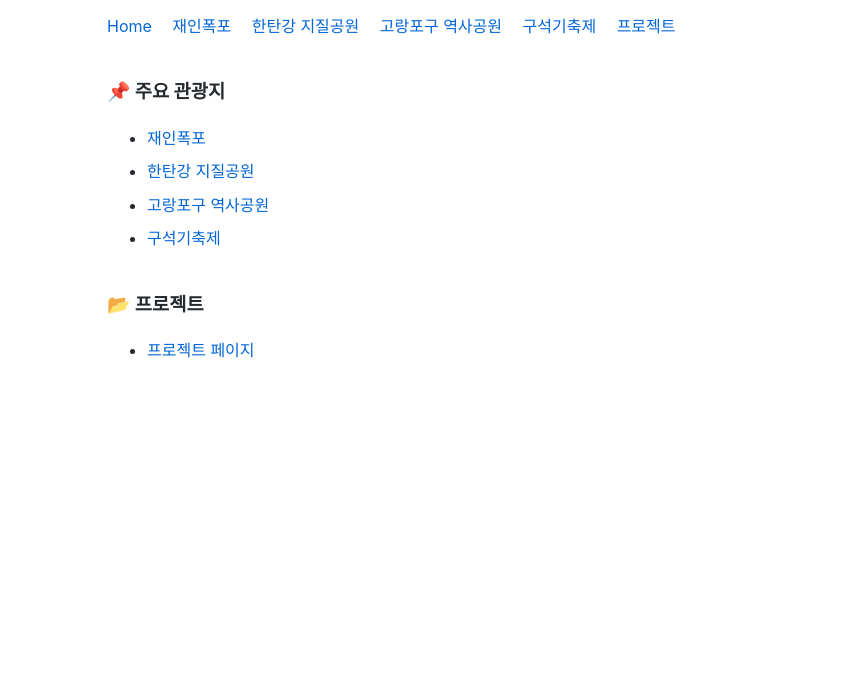
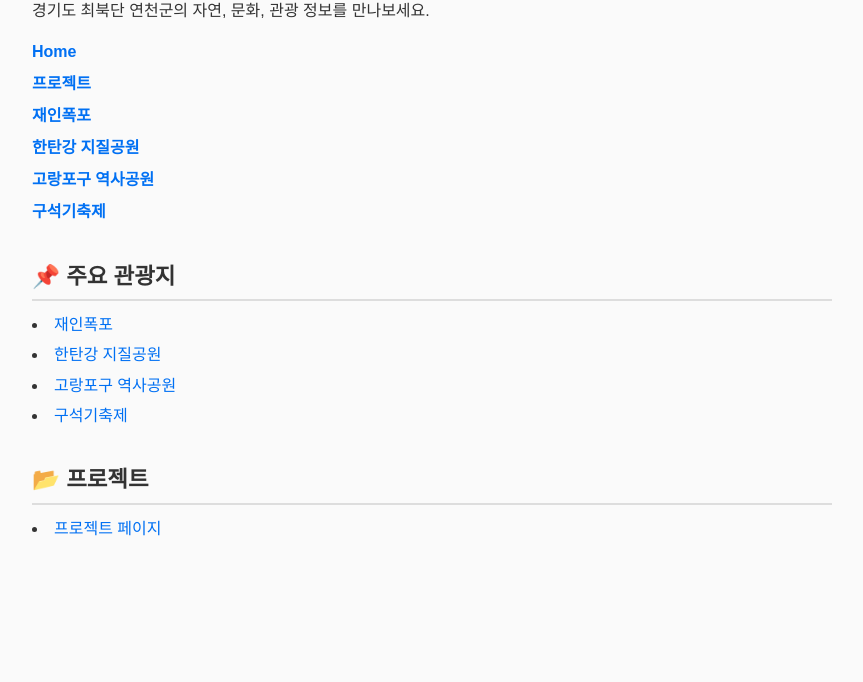
Before and after one commit to anggimotiii/24102326, a plain HTML site: page index.html in a window 1280 px wide. Shown: the part 118-800 px from the top of the page, without its empty margins (208-1071 px from the left). Drawn offline with Linux system fonts and the light colour scheme.

Commit message:
Update index.html

```diff
--- a/index.html
+++ b/index.html
@@ -3,40 +3,31 @@
 <head>
   <meta charset="UTF-8">
   <title>연천군 지역안내</title>
-  <style>
-    body { font-family: -apple-system, BlinkMacSystemFont, 'Segoe UI', Roboto, Oxygen, Ubuntu, Cantarell, 'Noto Sans KR', sans-serif; max-width: 650px; margin: 3em auto; line-height: 1.6; color: #24292e; }
-    h1 { font-size: 2.5em; margin-bottom: 0.5em; }
-    nav ul { padding: 0; margin: 0 0 1.5em; list-style: none; }
-    nav ul li { display: inline; margin-right: 1em; }
-    nav a { color: #0366d6; text-decoration: none; }
-    nav a:hover { text-decoration: underline; }
-    h3 { margin-top: 2em; }
-    ul li { margin: 0.5em 0; }
-    a { color: #0366d6; text-decoration: none; }
-    a:hover { text-decoration: underline; }
-  </style>
+  <link rel="stylesheet" href="style.css">
 </head>
 <body>
   <h1>연천군 지역안내</h1>
-  <nav>
-    <ul>
-      <li><a href="index.html">Home</a></li>
-      <li><a href="project/jaein.html">재인폭포</a></li>
-      <li><a href="project/hantangang.html">한탄강 지질공원</a></li>
-      <li><a href="project/golangpo.html">고랑포구 역사공원</a></li>
-      <li><a href="project/festival.html">구석기축제</a></li>
-      <li><a href="project/index.html">프로젝트</a></li>
-    </ul>
-  </nav>
-  <h3>📌 주요 관광지</h3>
-  <ul>
+  <p>경기도 최북단 연천군의 자연, 문화, 관광 정보를 만나보세요.</p>
+
+  <ul class="main-nav">
+    <li><a href="index.html">Home</a></li>
+    <li><a href="project/index.html">프로젝트</a></li>
     <li><a href="project/jaein.html">재인폭포</a></li>
     <li><a href="project/hantangang.html">한탄강 지질공원</a></li>
     <li><a href="project/golangpo.html">고랑포구 역사공원</a></li>
     <li><a href="project/festival.html">구석기축제</a></li>
   </ul>
-  <h3>📂 프로젝트</h3>
-  <ul>
+
+  <h2>📌 주요 관광지</h2>
+  <ul class="section-list">
+    <li><a href="project/jaein.html">재인폭포</a></li>
+    <li><a href="project/hantangang.html">한탄강 지질공원</a></li>
+    <li><a href="project/golangpo.html">고랑포구 역사공원</a></li>
+    <li><a href="project/festival.html">구석기축제</a></li>
+  </ul>
+
+  <h2>📂 프로젝트</h2>
+  <ul class="section-list">
     <li><a href="project/index.html">프로젝트 페이지</a></li>
   </ul>
 </body>
```
